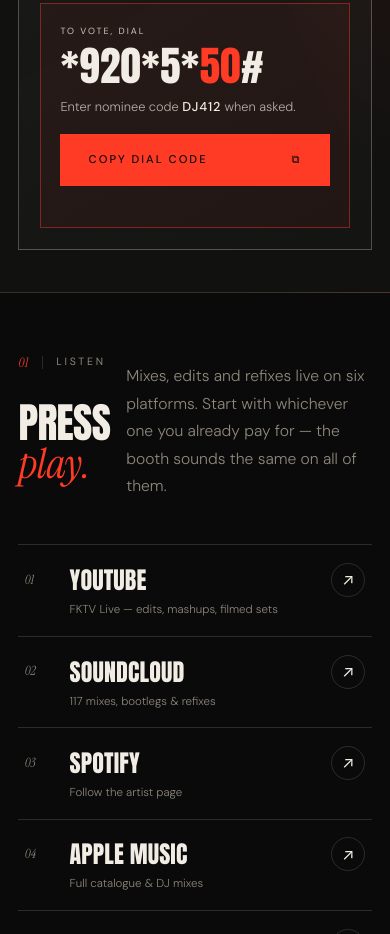
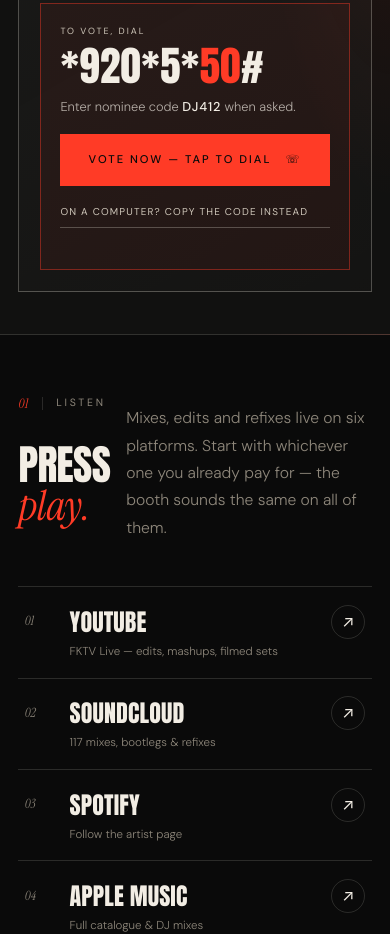
Before and after one commit to pkaycodes/frenchkiss-dj, a plain HTML site: page index.html in a window 390 px wide. Shown: the part 1734-2668 px from the top of the page. Drawn offline with Linux system fonts and the light colour scheme.

Commit message:
Make voting one tap by dialling the shortcode from the vote panel.
The button was a copy-only control; it now opens the phone dialer on tel:*920*5*50%23, with copy demoted to a fallback for desktop.

🤖 Generated with Codebuff
Co-Authored-By: Codebuff <noreply@codebuff.com>

```diff
--- a/index.html
+++ b/index.html
@@ -117,9 +117,12 @@
           <p class="vote-dial-label">To vote, dial</p>
           <p class="vote-code">*920*5*<span>50</span>#</p>
           <p class="vote-code-note">Enter nominee code <b>DJ412</b> when asked.</p>
-          <button class="btn btn-primary vote-dial-btn" type="button" data-dial="*920*5*50#" data-code="DJ412">
-            <span class="btn-label">Copy dial code</span>
-            <span aria-hidden="true">⧉</span>
+          <a class="btn btn-primary vote-dial-btn" href="tel:*920*5*50%23">
+            <span class="btn-label">Vote now — tap to dial</span>
+            <span aria-hidden="true">☏</span>
+          </a>
+          <button class="vote-copy-btn" type="button" data-dial="*920*5*50#" data-code="DJ412">
+            <span class="copy-label">On a computer? Copy the code instead</span>
           </button>
           <p class="vote-status" id="vote-status" role="status" aria-live="polite"></p>
         </div>
--- a/script.js
+++ b/script.js
@@ -140,18 +140,18 @@
   }
 
   /* ── vote: copy the USSD dial code ───────────────────── */
-  const voteCopy = $('.vote-dial-btn');
+  const voteCopy = $('.vote-copy-btn');
   const voteStatus = $('#vote-status');
 
   if (voteCopy) {
     voteCopy.addEventListener('click', async () => {
       const dial = voteCopy.dataset.dial || '*920*5*50#';
       const code = voteCopy.dataset.code || 'DJ412';
-      const label = $('.btn-label', voteCopy);
+      const label = $('.copy-label', voteCopy);
 
       const fine = () => {
         voteCopy.classList.add('is-done');
-        if (label) label.textContent = 'Copied';
+        if (label) label.textContent = `${dial} copied`;
         setStatus(voteStatus, `${dial} copied — dial it and enter ${code}.`, true);
       };
 
--- a/styles.css
+++ b/styles.css
@@ -512,7 +512,15 @@ h2 em{
 .vote-code-note{margin-top:.6rem;font-size:.8rem;font-weight:300;line-height:1.5;color:rgba(242,237,228,.7)}
 .vote-code-note b{color:var(--bone);font-weight:500;letter-spacing:.06em}
 .vote-dial-btn{width:100%;margin-top:1.15rem;justify-content:space-between}
-.vote-dial-btn.is-done{background:var(--bone);color:var(--ink)}
+.vote-copy-btn{
+  display:block;width:100%;margin-top:.75rem;padding:.4rem 0;
+  background:none;border:0;border-bottom:1px solid var(--line-strong);
+  font-size:.62rem;letter-spacing:.12em;text-transform:uppercase;
+  color:var(--bone-dim);text-align:left;cursor:pointer;
+  transition:color .3s var(--ease),border-color .3s var(--ease);
+}
+.vote-copy-btn:hover{color:var(--red);border-color:var(--red)}
+.vote-copy-btn.is-done{color:#8FD6A0;border-color:rgba(143,214,160,.5)}
 .vote-status{margin-top:.6rem;font-size:.72rem;line-height:1.5;color:var(--red);min-height:1.1em}
 .vote-status.ok{color:#8FD6A0}
 
```
